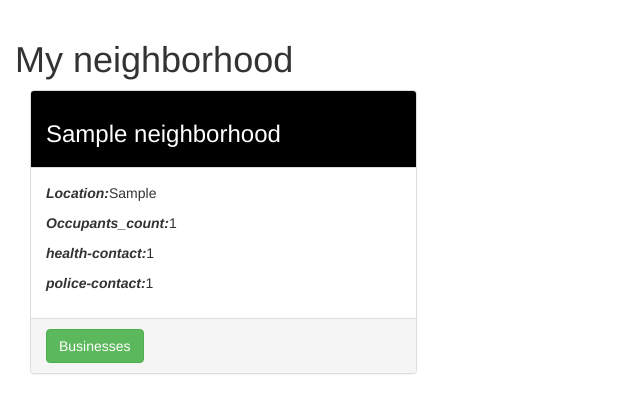
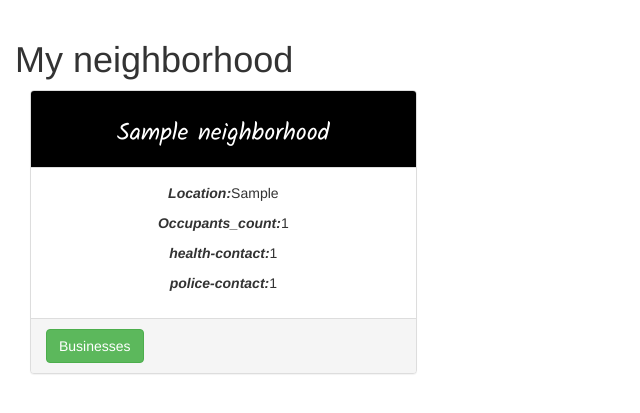
Before and after one commit to lewis-murgor/Neighborhood, a Django app: page / in a window 1280 px wide. Shown: the part 52-465 px from the top of the page, without its empty margins (0-640 px from the left). Run offline with Django 4.2, Linux system fonts and the light colour scheme; a user stored in the database is signed in; tables that the repository leaves empty hold one stand-in row (values such as "Sample post"); some libraries are stand-ins or nearby versions.

Commit message:
add styles

```diff
--- a/static/css/index.css
+++ b/static/css/index.css
@@ -1,3 +1,10 @@
 .profile {
     text-align: center;
 }
+.panel-heading {
+    text-align: center;
+    font-family: Kalam;
+}
+.details {
+    text-align: center;
+}
```
